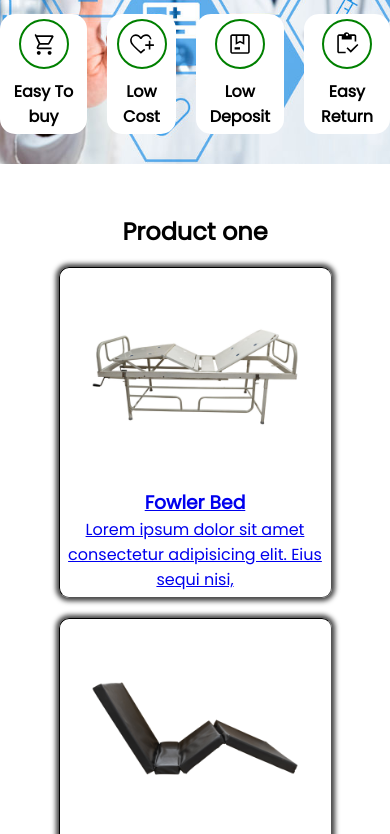
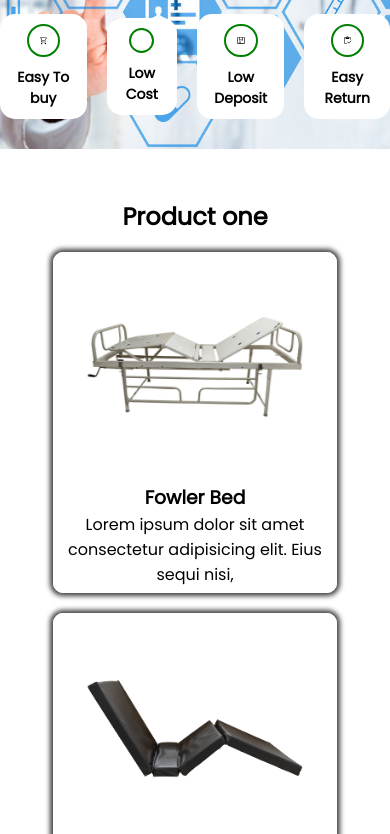
Before and after one commit to shritya/rent, a plain HTML site: page index.html in a window 390 px wide. Shown: the part 240-1074 px from the top of the page. Drawn offline with Linux system fonts and the light colour scheme.

Commit message:
Update style.css

```diff
--- a/style.css
+++ b/style.css
@@ -37,17 +37,12 @@ nav {
 }
 .current-pg {
   background-color: rgb(255, 199, 56);
-  /* background-color: black; */
-
   color: black;
-  /* border: 3px solid lightcyan; */
   display: flex;
   align-items: center;
 }
 .current-pg:hover {
-  /* background-color: rgb(216, 216, 14); */
   color: blue;
-  /* border: 5px solid white; */
   border: 2px solid lightcyan;
 }
 .rest-pg {
@@ -56,7 +51,6 @@ nav {
 }
 .rest-pg:hover {
   border: 3px solid lightcyan;
-
   background-color: rgb(255, 199, 56);
 }
 .rest-pg a {
@@ -85,23 +79,17 @@ nav {
     margin: 0;
     width: 100%;
     justify-content: center;
-    /* align-items: center; */
   }
 }
 /* HEADER END */
 /* HERO START */
 .hero {
-  /* background-color: #B3E283; */
-  /* background-image: url(https://picsum.photos/300/600);
-  background-repeat: repeat-x; */
   background-image: url(./assets/190501-Healthcare.jpg);
   height: 100%;
   background-position: center;
   background-repeat: no-repeat;
   background-size: cover;
-  animation: hero 2s ease-in 1s 1 normal forwards;
 }
-
 
 .hero-content {
   margin: auto;
@@ -110,15 +98,10 @@ nav {
   display: flex;
   align-items: center;
   justify-content: space-around;
-
 }
 .hero-img {
-  /* border-radius: 0 50%  0; */
-  /* border-radius: 0 50% 50% 0; */
-
   width: 50%;
   min-width: 280px;
-  animation: myAnim 2s ease 0s 1 normal forwards;
 }
 @keyframes myAnim {
   0% {
@@ -179,29 +162,31 @@ nav {
   align-items: center;
   text-align: center;
   font-weight: 600;
+  font-size: 14px;
   background-color: white;
-  /* filter: blur(0.10px); */
   border-radius: 15px;
-  padding: 5px;
+  padding: 10px;
+  animation: myAnim 2s ease 0s 1 normal forwards;
+
 }
 .quality-service:hover {
-  /* background-color: black; */
   color: green;
 }
 .quality-img {
   border: 2px solid green;
   padding: 10px;
   border-radius: 50% 50%;
-  height: 50px;
-  width: 50px;
-  /* size: 20px; */
+  max-height: 50px;
+  max-width: 50px;
+  height: 40%;
+  width: 50%;
 }
 
 @media screen and (max-width: 1024px) {
   .hero-content {
     flex-direction: column;
     row-gap: 30px;
-    /* justify-content: center; */
+    justify-content: center;
     align-items: center;
     margin: 0;
     width: 100%;
@@ -217,7 +202,6 @@ nav {
     display: flex;
     flex-direction: column;
     row-gap: 10px;
-    /* justify-content: center; */
     align-items: center;
   }
 }
@@ -225,7 +209,6 @@ nav {
 /* PRODUCT SECTION START */
 /* PRODUCT ONE */
 .product-adwait {
-  /* background-color: #5FD068; */
   padding: 50px 0 0 0;
 }
 .product-section {
@@ -239,7 +222,6 @@ nav {
 .product-one {
   text-align: center;
   justify-content: center;
-
   display: flex;
   flex-wrap: wrap;
   column-gap: 10px;
@@ -251,14 +233,20 @@ nav {
   padding: 5px;
   row-gap: 10px;
   width: 250px;
-  border: 1px inset black;
+  border: 1px solid white;
   border-radius: 10px;
   align-items: center;
   box-shadow: 0px 0px 10px 1px rgba(0, 0, 0, 0.75);
   animation: myAnim 2s ease 0s 1 normal forwards;
 }
+.product-card a{
+  text-decoration: none;
+  color: black;
+}
 .product-img {
   width: 80%;
+  animation: myAnim 2s ease 0s 1 normal forwards;
+
 }
 .product-card:hover {
   color: green;
@@ -308,25 +296,36 @@ nav {
   align-items: center;
   border-radius: 10px;
   box-shadow: 0px 0px 10px 1px rgba(0, 0, 0, 0.75);
+  color: black;
   animation: myAnim 2s ease 0s 1 normal forwards;
 }
-.product-card-hidden:hover {
+.product-card-hidden a{
+  text-decoration: none;
+  color: black;
 }
+
 
 @media screen and (max-width: 650px) {
   .product-section {
     width: 100%;
   }
+  .product-one {
+    flex-wrap: wrap;
+  }
   .product-two {
     width: 100%;
   }
   .product-card {
-    width: 70%;
+    flex: 0 0 auto;
+    cursor: pointer;
+    text-align: center;
+    width: 73%;
     box-shadow: 0px 0px 5px 3px rgba(0, 0, 0, 0.75);
   }
+
   .product-card-hidden {
     display: none;
-    box-shadow: 0px 0px 5px 3px rgba(0, 0, 0, 0.75);
+    box-shadow: 0px 0px 2px 3px rgba(0, 0, 0, 0.75);
   }
   .see-more {
     visibility: visible;
@@ -339,7 +338,6 @@ nav {
 }
 footer {
   color: white;
-  /* height: 150px; */
   display: flex;
   flex-direction: column;
   width: 80%;
@@ -349,11 +347,9 @@ footer {
   justify-content: space-between;
 }
 .footer-logo {
-  /* margin: 0; */
-  /* overflow: hidden; */
   height: 80px;
 }
-.adi-footer{
+.adi-footer {
   width: 100%;
   align-items: center;
   display: flex;
@@ -363,17 +359,14 @@ footer {
   display: flex;
   align-items: flex-start;
   flex-direction: column;
-  /* justify-content: space-evenly; */
 }
 .links-footer li {
-  /* display: inline; */
   list-style: none;
 }
 .privacy-policy li {
   list-style: none;
-  /* display: inline; */
 }
-.footer-contact{
+.footer-contact {
   display: block;
 }
 @media screen and (max-width: 640px) {
@@ -382,14 +375,12 @@ footer {
     row-gap: 20px;
     margin: auto;
     width: 100%;
-    /* align-items: flex-start; */
   }
   .footer-logo {
     margin: auto;
-    /* overflow: hidden; */
     height: 10vh;
   }
-  .adi-footer{
+  .adi-footer {
     flex-direction: column;
     row-gap: 20px;
   }
@@ -401,7 +392,6 @@ footer {
     justify-content: space-evenly;
   }
   .links-footer li {
-    /* display: inline; */
     list-style: none;
   }
 }
```
Lines whose indentation alone changed are shown as unchanged.
